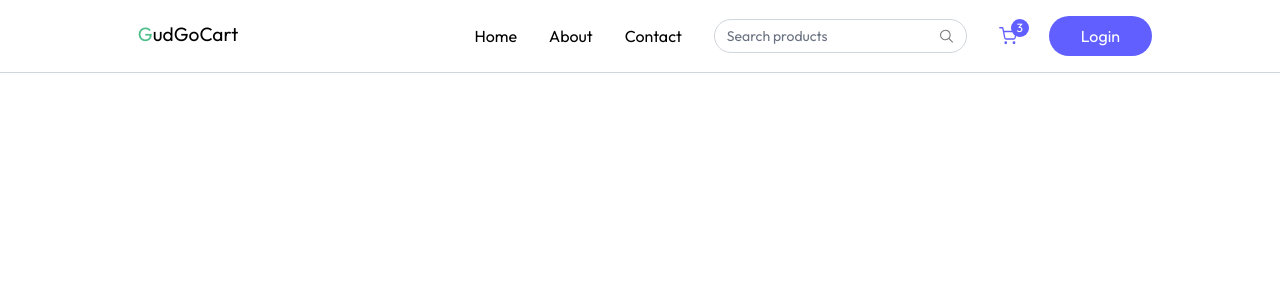
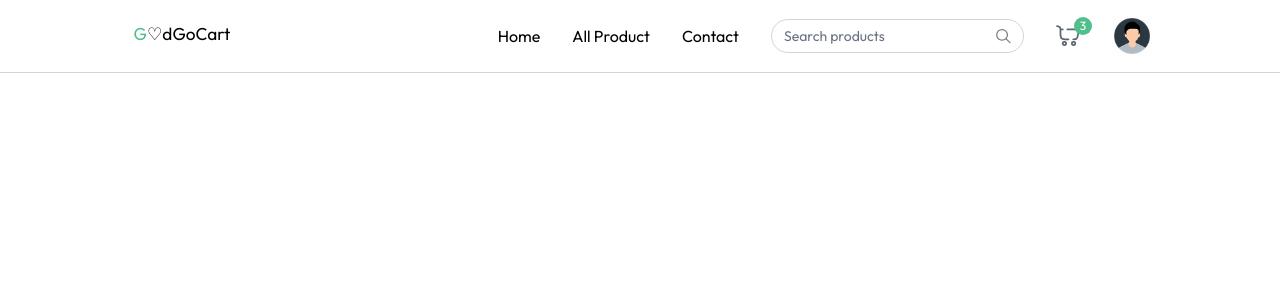
Before and after one commit to shanedrasingh05/gudgocart, a React (Vite) app in the folder client/: page / in a window 1280 px wide. Shown: the top 300 px of the page. Built offline with nearby package versions, Linux system fonts and the light colour scheme.

Commit message:
add file

```diff
--- a/client/src/components/Navbar.jsx
+++ b/client/src/components/Navbar.jsx
@@ -1,15 +1,26 @@
 import React from "react";
 import { NavLink } from "react-router-dom";
-import {assets} from "../assets/assets"
+import { assets } from "../assets/assets";
+import { useAppContext } from "../context/AppContext";
 
 function Navbar() {
   const [open, setOpen] = React.useState(false);
+  const { user, setUser, setShowUserLogin, navigate } = useAppContext();
+
+
+  const logout = async ()=>{
+    setUser(null);
+    navigate('/')
+  }
+
 
   return (
+    // <nav className="flex items-center justify-between px-6 sm:px-8 md:px-12 lg:px-24 xl:px-32 py-4 border-b border-gray-300 bg-white relative transition-all">
+
     <nav className="flex items-center justify-between px-6 md:px-16 lg:px-24 xl:px-32 py-4 border-b border-gray-300 bg-white relative transition-all">
       <NavLink to="/">
         <svg
-          className="h-10"
+          className="h-9"
           viewBox="0 0 300 100"
           xmlns="http://www.w3.org/2000/svg"
         >
@@ -22,7 +33,7 @@ function Navbar() {
             fontFamily="Arial"
           >
             <tspan fill="#4FBF8B">G</tspan>
-            <tspan fill="#000000">udGoCart</tspan>
+            <tspan fill="#000000">&#9825;dGoCart</tspan>
           </text>
         </svg>
       </NavLink>
@@ -37,9 +48,9 @@ function Navbar() {
 
       {/* Desktop Menu */}
       <div className="hidden sm:flex items-center gap-8">
-        <a href="#">Home</a>
-        <a href="#">About</a>
-        <a href="#">Contact</a>
+        <NavLink to="/">Home</NavLink>
+        <NavLink to="products">All Product</NavLink>
+        <NavLink to="contacts">Contact</NavLink>
 
         <div className="hidden lg:flex items-center text-sm gap-2 border border-gray-300 px-3 rounded-full">
           <input
@@ -47,54 +58,39 @@ function Navbar() {
             type="text"
             placeholder="Search products"
           />
-          <svg
-            width="16"
-            height="16"
-            viewBox="0 0 16 16"
-            fill="none"
-            xmlns="http://www.w3.org/2000/svg"
-          >
-            <path
-              d="M10.836 10.615 15 14.695"
-              stroke="#7A7B7D"
-              strokeWidth="1.2"
-              strokeLinecap="round"
-              strokeLinejoin="round"
-            />
-            <path
-              clipRule="evenodd"
-              d="M9.141 11.738c2.729-1.136 4.001-4.224 2.841-6.898S7.67.921 4.942 2.057C2.211 3.193.94 6.281 2.1 8.955s4.312 3.92 7.041 2.783"
-              stroke="#7A7B7D"
-              strokeWidth="1.2"
-              strokeLinecap="round"
-              strokeLinejoin="round"
-            />
-          </svg>
+          <img src={assets.search_icon} alt="search" className="w-4 h-4" />
         </div>
 
         <div className="relative cursor-pointer">
-          <svg
-            width="18"
-            height="18"
-            viewBox="0 0 14 14"
-            fill="none"
-            xmlns="http://www.w3.org/2000/svg"
-          >
-            <path
-              d="M.583.583h2.333l1.564 7.81a1.17 1.17 0 0 0 1.166.94h5.67a1.17 1.17 0 0 0 1.167-.94l.933-4.893H3.5m2.333 8.75a.583.583 0 1 1-1.167 0 .583.583 0 0 1 1.167 0m6.417 0a.583.583 0 1 1-1.167 0 .583.583 0 0 1 1.167 0"
-              stroke="#615fff"
-              strokeLinecap="round"
-              strokeLinejoin="round"
+          <img
+            src={assets.nav_cart_icon}
+            alt="cart"
+            className="w-6 opacity-80"
           />
-          </svg>
-          <button className="absolute -top-2 -right-3 text-xs text-white bg-indigo-500 w-[18px] h-[18px] rounded-full">
+
+          <button className="absolute -top-2 -right-3 text-xs text-white bg-primary w-[18px] h-[18px] rounded-full">
             3
           </button>
         </div>
 
-        <button className="cursor-pointer px-8 py-2 bg-indigo-500 hover:bg-indigo-600 transition text-white rounded-full">
+        {!user ? (
+          <button
+            onClick={() => setShowUserLogin(true)}
+            className="cursor-pointer px-8 py-2 bg-primary hover:bg-primary-dull transition text-white rounded-full"
+          >
             Login
           </button>
+        ) : (
+          <div className="relative group">
+            <img src={assets.profile_icon} className="w-10" alt="" />
+            <ul className="hidden group-hover:block absolute top-10 right-0 bg-white shadow border border-gray-200
+            py-2.5 w-30 rounded-md text-sm z-40">
+
+              <li className="p">My Orders</li>
+              <li>Logout</li>
+            </ul>
+          </div>
+        )}
       </div>
 
       <button
@@ -102,49 +98,59 @@ function Navbar() {
         aria-label="Menu"
         className="sm:hidden"
       >
-        {/* Menu Icon SVG */}
-        <svg
-          width="21"
-          height="15"
-          viewBox="0 0 21 15"
-          fill="none"
-          xmlns="http://www.w3.org/2000/svg"
-        >
-          <rect width="21" height="1.5" rx=".75" fill="#426287" />
-          <rect x="8" y="6" width="13" height="1.5" rx=".75" fill="#426287" />
-          <rect x="6" y="13" width="15" height="1.5" rx=".75" fill="#426287" />
-        </svg>
+        <img src={assets.menu_icon} alt="menu" />
       </button>
 
       {/* Mobile Menu */}
+      {open && (
         <div
           className={`${
             open ? "flex" : "hidden"
           } absolute top-[60px] left-0 w-full bg-white shadow-md py-4 flex-col items-start gap-2 px-5 text-sm md:hidden`}
         >
-        <a href="#" className="block">
+          <NavLink to="/" onClick={() => setOpen(false)}>
             Home
-        </a>
-        <a href="#" className="block">
-          About
-        </a>
-        <a href="#" className="block">
+          </NavLink>
+          <NavLink to="/products" onClick={() => setOpen(false)}>
+            All Product
+          </NavLink>
+          {user && (
+            <NavLink to="/products" onClick={() => setOpen(false)}>
+              My Orders
+            </NavLink>
+          )}
+          <NavLink to="/" onClick={() => setOpen(false)}>
             Contact
-        </a>
-        <button className="cursor-pointer px-6 py-2 mt-2 bg-indigo-500 hover:bg-indigo-600 transition text-white rounded-full text-sm">
+          </NavLink>
+
+          {!user ? (
+            <button
+              onClick={() => {
+                setOpen(false);
+                setShowUserLogin(true);
+              }}
+              className="cursor-pointer px-6 py-2 mt-2 bg-primary hover:bg-primary-dull transition text-white rounded-full text-sm"
+            >
               Login
             </button>
+          ) : (
+            <button
+              onClick={logout}
+              className="cursor-pointer px-6 py-2 mt-2 bg-primary hover:bg-primary-dull transition text-white rounded-full text-sm"
+            >
+              Logout
+            </button>
+          )}
         </div>
+      )}
     </nav>
   );
 }
 
 export default Navbar;
 
+
 // onClick={() => setOpen(!open)}
-
-
-
 
 // *******************************************Original Code
 
@@ -214,12 +220,12 @@ export default Navbar;
 //               stroke-linejoin="round"
 //             />
 //           </svg>
-//           <button className="absolute -top-2 -right-3 text-xs text-white bg-indigo-500 w-[18px] h-[18px] rounded-full">
+//           <button className="absolute -top-2 -right-3 text-xs text-white bg-primary w-[18px] h-[18px] rounded-full">
 //             3
 //           </button>
 //         </div>
 
-//         <button className="cursor-pointer px-8 py-2 bg-indigo-500 hover:bg-indigo-600 transition text-white rounded-full">
+//         <button className="cursor-pointer px-8 py-2 bg-primary hover:bg-indigo-600 transition text-white rounded-full">
 //           Login
 //         </button>
 //       </div>
@@ -258,7 +264,7 @@ export default Navbar;
 //         <a href="#" className="block">
 //           Contact
 //         </a>
-//         <button className="cursor-pointer px-6 py-2 mt-2 bg-indigo-500 hover:bg-indigo-600 transition text-white rounded-full text-sm">
+//         <button className="cursor-pointer px-6 py-2 mt-2 bg-primary hover:bg-indigo-600 transition text-white rounded-full text-sm">
 //           Login
 //         </button>
 //       </div>
--- a/client/src/context/AppContext.jsx
+++ b/client/src/context/AppContext.jsx
@@ -5,10 +5,20 @@ export const AppContext = createContext();
 
 export const AppContextProvider = ({ children }) => {
   const navigate = useNavigate();
-  const [user, setUser] = useState(null);
+  const [user, setUser] = useState(true);
   const [isSeller, setIsSeller] = useState(false);
+  const [showUserLogin, setShowUserLogin] = useState(false);
 
-  const value = { navigate, user, setUser, isSeller, setIsSeller };
+
+  const value = {
+    navigate,
+    user,
+    setUser,
+    isSeller,
+    setIsSeller,
+    showUserLogin,
+    setShowUserLogin,
+  };
 
   return <AppContext.Provider value={value}>{children}</AppContext.Provider>;
 };
```
Lines whose indentation alone changed are shown as unchanged.
